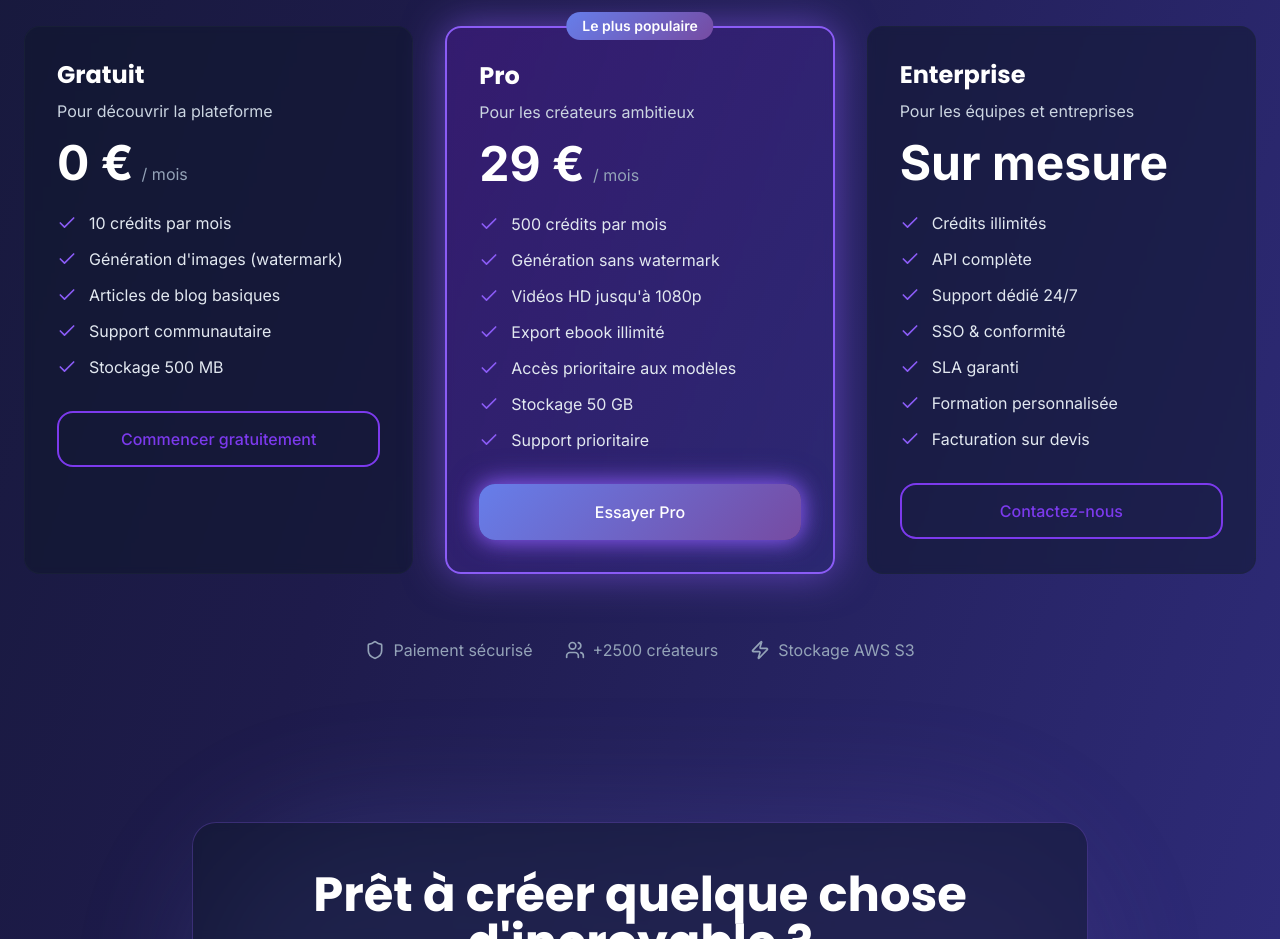
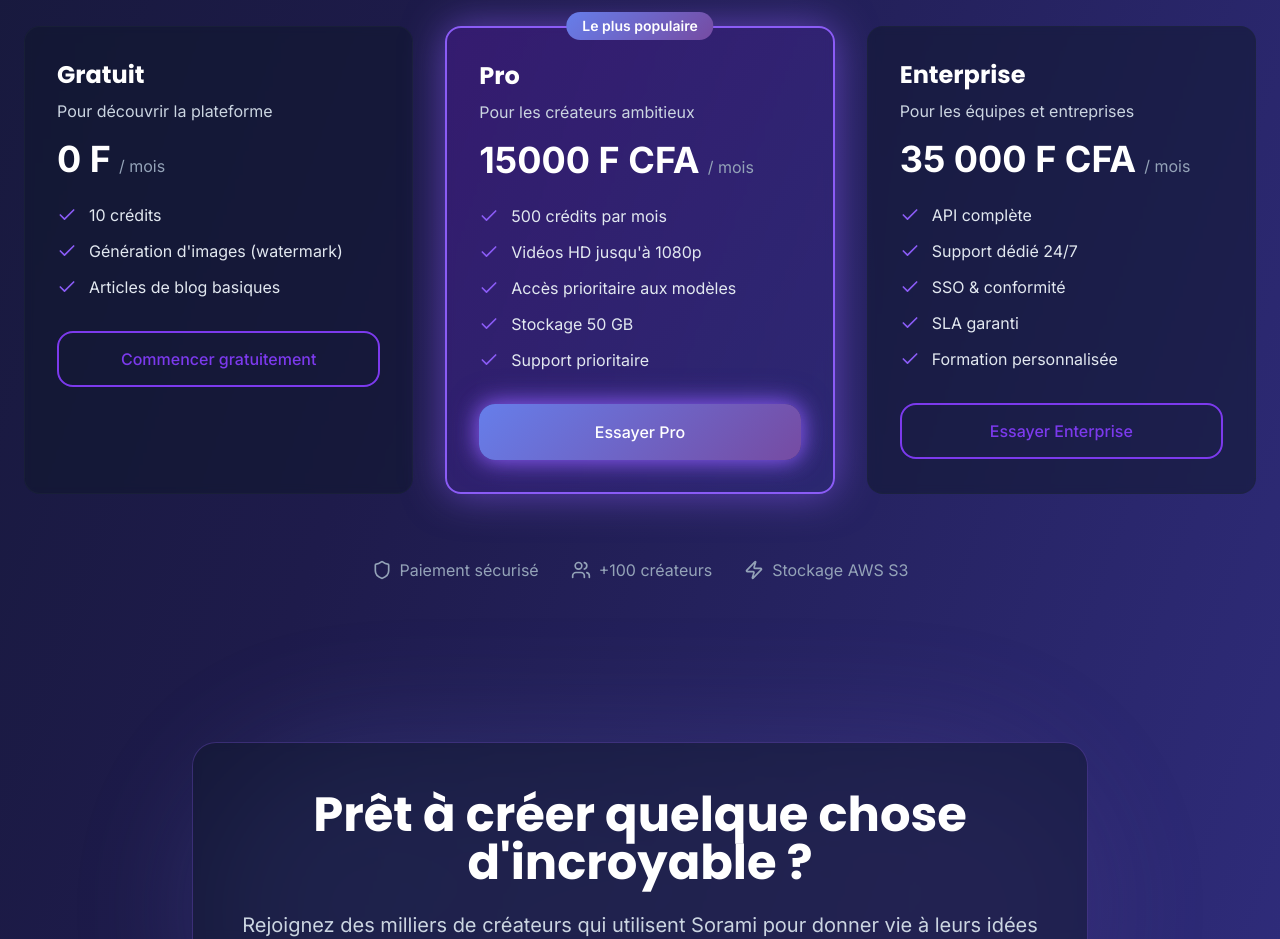
Before and after one commit to Dipomin/sorami, a Next.js app: page / in a window 1280 px wide. Shown: the part 2280-3219 px from the top of the page. Built offline with nearby package versions, Linux system fonts and the light colour scheme.

Commit message:
price update and link

```diff
--- a/src/app/page.tsx
+++ b/src/app/page.tsx
@@ -66,29 +66,25 @@ const steps = [
 const pricingPlans = [
   {
     name: "Gratuit",
-    price: "0 €",
+    price: "0 F",
     period: "/ mois",
     description: "Pour découvrir la plateforme",
     features: [
-      "10 crédits par mois",
+      "10 crédits",
       "Génération d'images (watermark)",
       "Articles de blog basiques",
-      "Support communautaire",
-      "Stockage 500 MB",
     ],
     cta: "Commencer gratuitement",
     highlighted: false,
   },
   {
     name: "Pro",
-    price: "29 €",
+    price: "15000 F CFA",
     period: "/ mois",
     description: "Pour les créateurs ambitieux",
     features: [
       "500 crédits par mois",
-      "Génération sans watermark",
       "Vidéos HD jusqu'à 1080p",
-      "Export ebook illimité",
       "Accès prioritaire aux modèles",
       "Stockage 50 GB",
       "Support prioritaire",
@@ -98,19 +94,17 @@ const pricingPlans = [
   },
   {
     name: "Enterprise",
-    price: "Sur mesure",
-    period: "",
+    price: "35 000 F CFA",
+    period: " / mois",
     description: "Pour les équipes et entreprises",
     features: [
-      "Crédits illimités",
       "API complète",
       "Support dédié 24/7",
       "SSO & conformité",
       "SLA garanti",
       "Formation personnalisée",
-      "Facturation sur devis",
     ],
-    cta: "Contactez-nous",
+    cta: "Essayer Enterprise",
     highlighted: false,
   },
 ];
@@ -354,7 +348,7 @@ const HomePage = () => {
                   </h3>
                   <p className="text-dark-300 mb-4">{plan.description}</p>
                   <div className="flex items-baseline">
-                    <span className="text-5xl font-bold text-white">
+                    <span className="text-4xl font-bold text-white">
                       {plan.price}
                     </span>
                     <span className="text-dark-400 ml-2">{plan.period}</span>
@@ -371,6 +365,10 @@ const HomePage = () => {
                 </ul>
 
                 <Button
+                  //asChild
+                  onClick={() => {
+                    window.location.href = "/dashboard";
+                  }}
                   variant={plan.highlighted ? "glow" : "outline"}
                   className="w-full"
                   size="lg"
@@ -394,7 +392,7 @@ const HomePage = () => {
             </div>
             <div className="flex items-center gap-2">
               <Users className="w-5 h-5" />
-              <span>+2500 créateurs</span>
+              <span>+100 créateurs</span>
             </div>
             <div className="flex items-center gap-2">
               <Zap className="w-5 h-5" />
```
